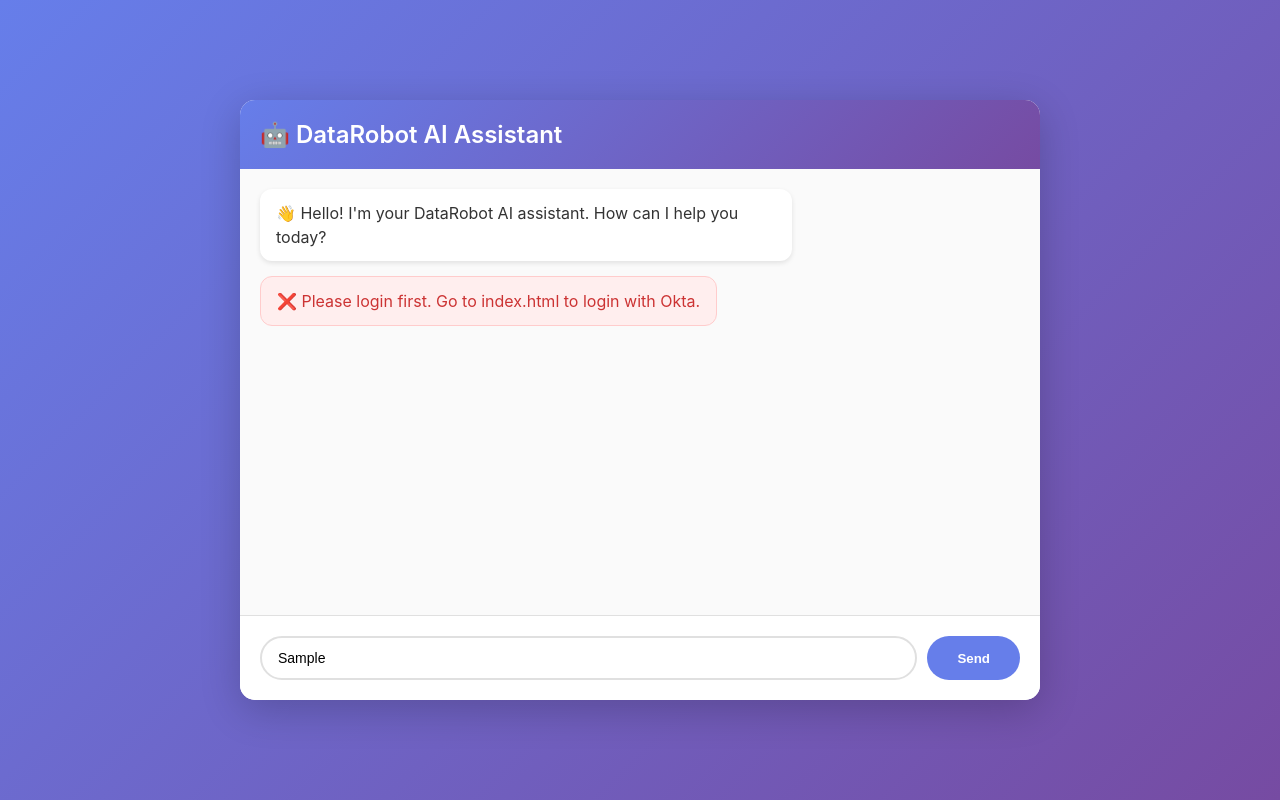
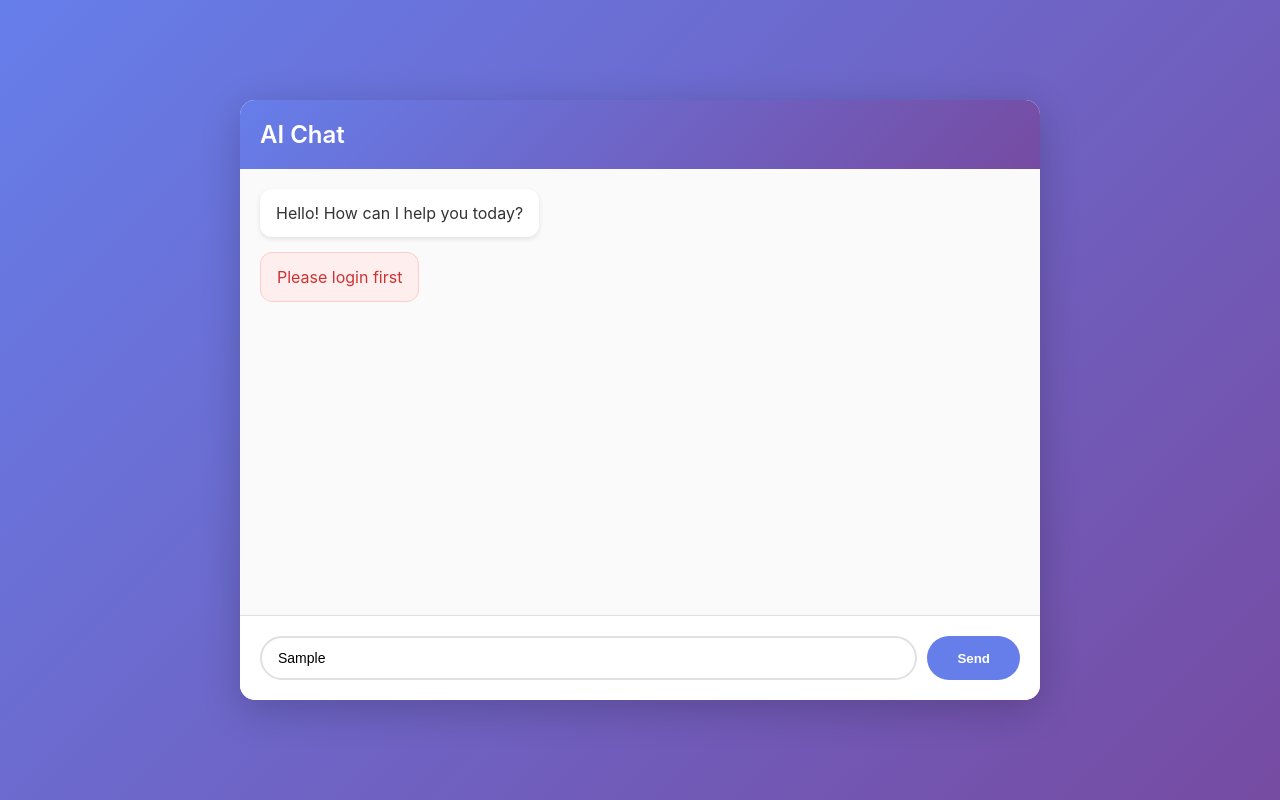
Before and after one commit to nivethasomasundaram-dev/datarobot-oauth-demo, a plain HTML site: page chatbot.html in a window 1280 px wide. Both pictures are taken after typing "Sample" into the empty fields and a click on the button "Send". Drawn offline with Linux system fonts and the light colour scheme.

Commit message:
Update chatbot title and greeting message

```diff
--- a/chatbot.html
+++ b/chatbot.html
@@ -3,7 +3,7 @@
 <head>
     <meta charset="UTF-8">
     <meta name="viewport" content="width=device-width, initial-scale=1.0">
-    <title>DataRobot Chatbot</title>
+    <title>AI Assistant</title>
     <style>
         * {
             margin: 0;
@@ -160,13 +160,13 @@
 <body>
     <div class="chat-container">
         <div class="chat-header">
-            <h1>🤖 DataRobot AI Assistant</h1>
+            <h1>AI Chat</h1>
         </div>
 
         <div class="chat-messages" id="chatMessages">
             <div class="message assistant">
                 <div class="message-content">
-                    👋 Hello! I'm your DataRobot AI assistant. How can I help you today?
+                    Hello! How can I help you today?
                 </div>
             </div>
         </div>
@@ -181,9 +181,9 @@
     </div>
 
     <script>
-        // Configuration - update these values
+        // Configuration
         const DATAROBOT_URL = 'https://dr-app-charts-master-daily.eks.delivery.drdev.io';
-        const DEPLOYMENT_ID = '69838d0fe84bcee579a5f549';  // Update this with a working deployment ID
+        const DEPLOYMENT_ID = '69838d0fe84bcee579a5f549';
         const API_GATEWAY_URL = 'https://cotmuqxk67.execute-api.us-east-1.amazonaws.com/api';
 
         let conversationHistory = [];
@@ -225,24 +225,20 @@
 
             if (!message) return;
 
-            // Get access token
             const accessToken = sessionStorage.getItem('access_token');
             if (!accessToken) {
-                addMessage('error', '❌ Please login first. Go to index.html to login with Okta.');
+                addMessage('error', 'Please login first');
                 return;
             }
 
-            // Add user message
             addMessage('user', message);
             conversationHistory.push({ role: 'user', content: message });
 
-            // Clear input and disable
             input.value = '';
             sendButton.disabled = true;
             showThinking();
 
             try {
-                // Call API Gateway
                 const response = await fetch(API_GATEWAY_URL, {
                     method: 'POST',
                     headers: {
@@ -270,7 +266,7 @@
 
             } catch (error) {
                 removeThinking();
-                addMessage('error', `❌ Error: ${error.message}`);
+                addMessage('error', `Error: ${error.message}`);
                 console.error('Chat error:', error);
             } finally {
                 sendButton.disabled = false;
```
